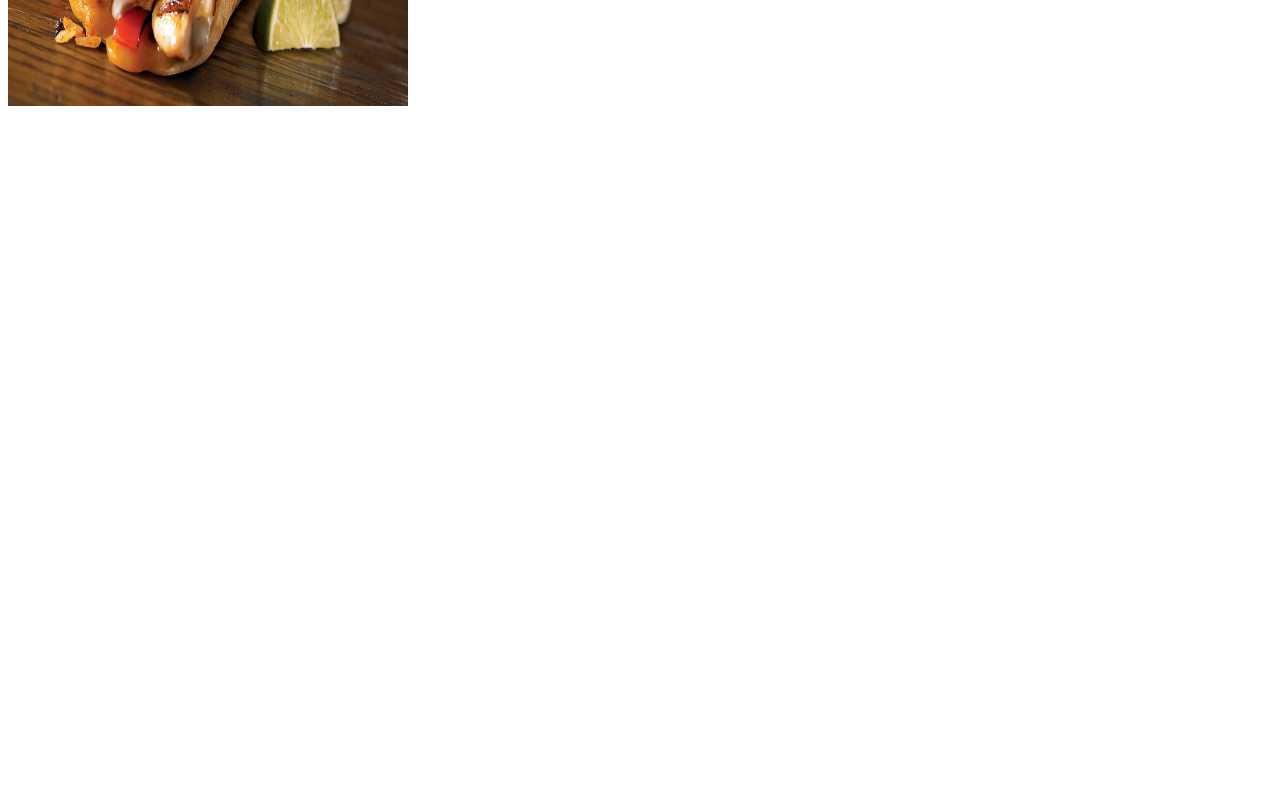
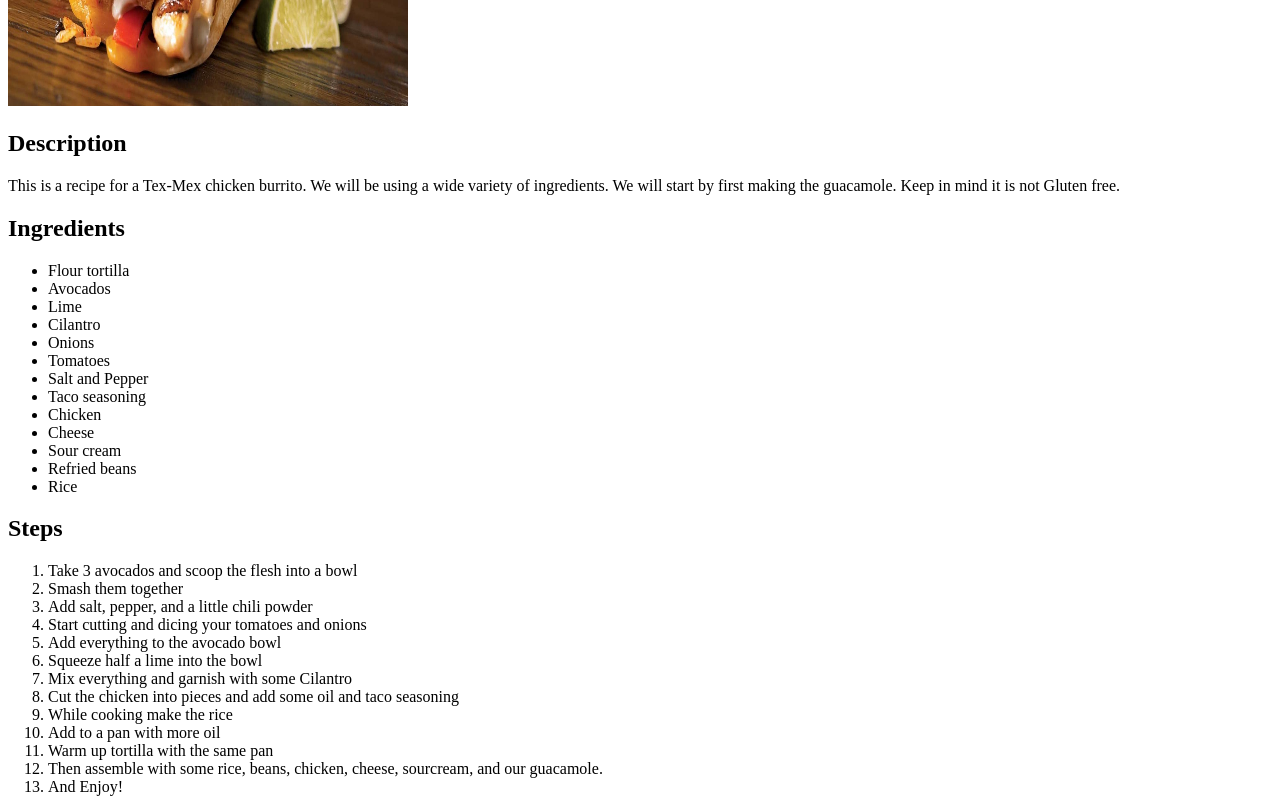
Before and after one commit to mateopinillar/odin-recipes, a plain HTML site: page recipes/burritos.html in a window 1280 px wide. Shown: the part 400-1212 px from the top of the page. Before the commit the page ends 800 px from the top, so only its background shows below. Drawn offline with Linux system fonts and the light colour scheme.

Commit message:
Finish burritos page
Add the ingredients list and the steps.

```diff
--- a/recipes/burritos.html
+++ b/recipes/burritos.html
@@ -7,6 +7,41 @@
         <a href="../index.html">Home</a>
         <h1>Burritos</h1>
         <img src="../images/burrito_pic.jpg" alt ="Burrito" height="400" width="400">
+        <h2>Description</h2>
+        <p>This is a recipe for a Tex-Mex chicken burrito.
+            We will be using a wide variety of ingredients. We will start by first making the guacamole. Keep in mind it is not Gluten free.</p>
+        <h2>Ingredients</h2>
+        <ul>
+            <li>Flour tortilla</li>
+            <li>Avocados</li>
+            <li>Lime</li>
+            <li>Cilantro</li>
+            <li>Onions</li>
+            <li>Tomatoes</li>
+            <li>Salt and Pepper</li>
+            <li>Taco seasoning</li>
+            <li>Chicken</li>
+            <li>Cheese</li>
+            <li>Sour cream</li>
+            <li>Refried beans</li>
+            <li>Rice</li>
+        </ul>
+        <h2>Steps</h2>
+        <ol>
+            <li>Take 3 avocados and scoop the flesh into a bowl</li>
+            <li>Smash them together</li>
+            <li>Add salt, pepper, and a little chili powder</li>
+            <li>Start cutting and dicing your tomatoes and onions</li>
+            <li>Add everything to the avocado bowl</li>
+            <li>Squeeze half a lime into the bowl</li>
+            <li>Mix everything and garnish with some Cilantro</li>
+            <li>Cut the chicken into pieces and add some oil and taco seasoning</li>
+            <li>While cooking make the rice</li>
+            <li>Add to a pan with more oil</li>
+            <li>Warm up tortilla with the same pan</li>
+            <li>Then assemble with some rice, beans, chicken, cheese, sourcream, and our guacamole.</li>
+            <li>And Enjoy!</li>
+        </ol>
     </body>
 
 
```
